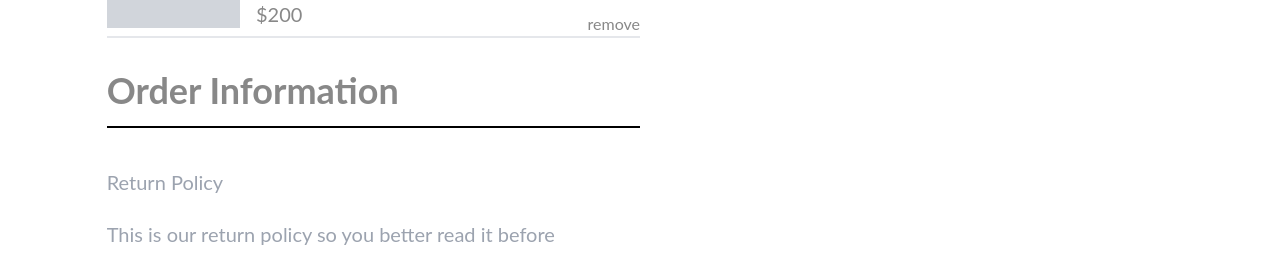
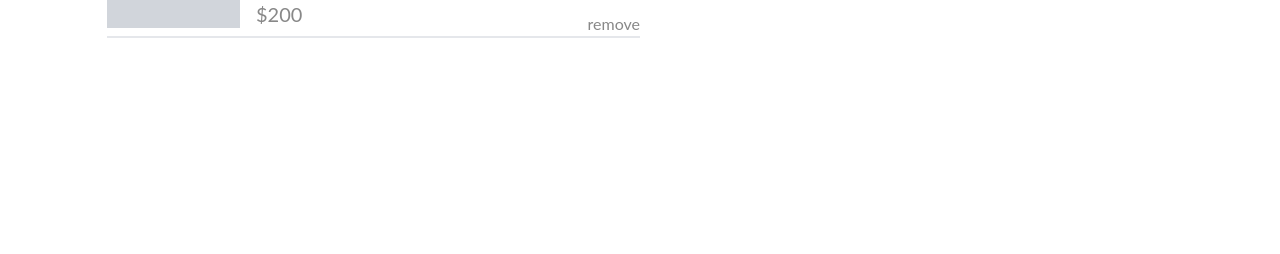
Before and after one commit to WajahatFit/new-app, a React (Create React App) app: page /cart in a window 1280 px wide. Shown: the part 911-1165 px from the top of the page. After the commit the page ends 965 px from the top, so only its background shows below. Built offline with nearby package versions, Linux system fonts and the light colour scheme.

Commit message:
fixes cart footer blank space

```diff
--- a/src/pages/Cart.tsx
+++ b/src/pages/Cart.tsx
@@ -4,7 +4,7 @@ import ProductCart from "../components/ProductCart";
 
 export default function Cart() {
   return (
-    <div className="h-screen w-5/6 mx-auto mt-14 mb-14 font-serif">
+    <div className="w-5/6 mx-auto mt-14 font-serif">
       <div className="mt-4 mb-4 h-7/8">
         <div className="flex flex-col space-y-8">
           <h1 className="text-5xl bg-clip-text text-transparent bg-gradient-to-l from-gray-400 to-gray-600 font-bold">
@@ -45,16 +45,6 @@ export default function Cart() {
             </div>
           </div>
         </div>
-        <div className="w-1/2 bottom-0 mt-8 space-y-6">
-          <h2 className="w-full text-4xl font-bold border-b-2 border-black pb-4 ">
-            Order Information
-          </h2>
-          <p className="text-xl text-gray-400 pt-4">Return Policy</p>
-          <p className="text-xl text-gray-400">
-            This is our return policy so you better read it before purchasing
-            any product from our online stores.
-          </p>
-        </div>
       </div>
     </div>
   );
```
